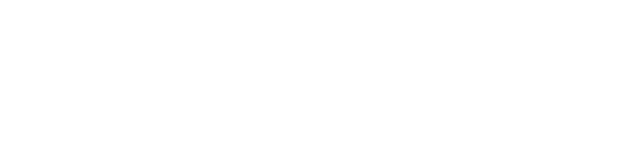
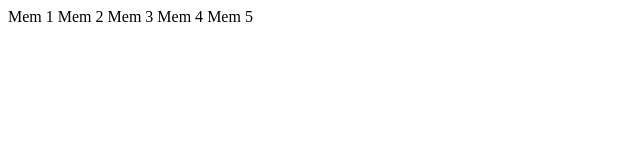
Before and after one commit to alexseysinitsyn/cssBayan, a plain HTML site: page cssBayan/index.html in a window 1280 px wide. Shown: the whole page, without its empty margins (0-640 px from the left). Drawn offline with Linux system fonts and the light colour scheme.

Commit message:
feat: add html (10.03.23 8:01Am)

```diff
--- a/cssBayan/index.html
+++ b/cssBayan/index.html
@@ -6,5 +6,14 @@
 
     </style>
   </head>
-  <body></body>
+  <body>
+
+    <div class="accordion">
+<span class ="acc" >Mem 1</span>
+<span class ="acc" >Mem 2</span>
+<span class ="acc" >Mem 3</span>
+<span class ="acc" >Mem 4</span>
+<span class ="acc" >Mem 5</span>
+</div>
+  </body>
   </html>
```
